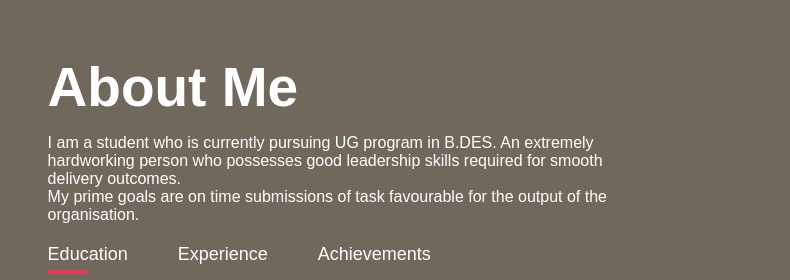
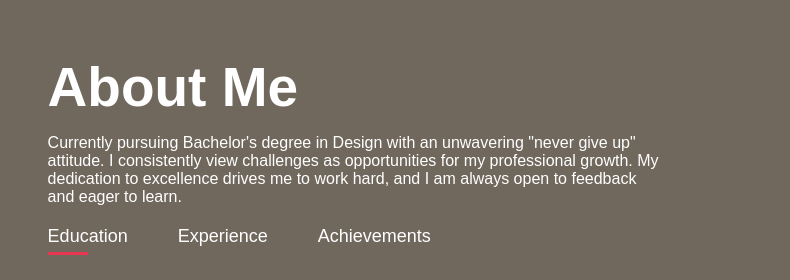
Before and after one commit to SIYAAHEMMADD/SiyaHemmad.github.io, a plain HTML site: page index.html in a window 1280 px wide. Shown: the part 840-1120 px from the top of the page, 490-1280 px from the left. Drawn offline with Linux system fonts and the light colour scheme.

Commit message:
Update index.html

```diff
--- a/index.html
+++ b/index.html
@@ -38,7 +38,7 @@
                 </div>
                 <div class="about-col-2">
                     <h1 class="subtitle">About Me</h1>
-                    <p>I am a student who is currently pursuing UG program in B.DES. An extremely hardworking person who possesses good leadership skills required for smooth delivery outcomes. <br> My prime goals are on time submissions of task favourable for the output of the organisation.</p>
+                    <p>Currently pursuing Bachelor's degree in Design with an unwavering "never give up" attitude. I consistently view challenges as opportunities for my professional growth. My dedication to excellence drives me to work hard, and I am always open to feedback and eager to learn. </p>
 
                     <div class="tab-titles">
     <p class="tab-links active-link" onclick="opentab('education')"> Education</p>
```
